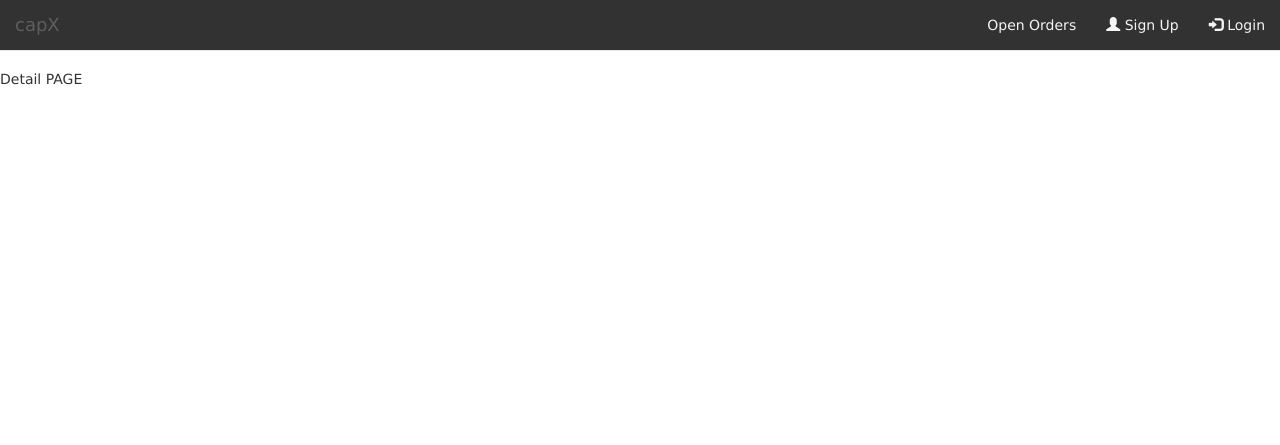
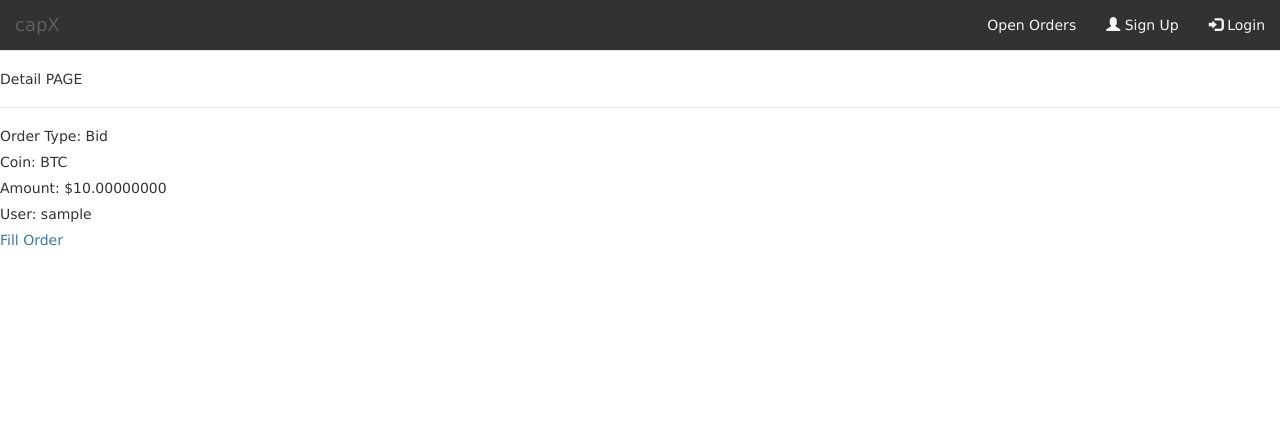
Before and after one commit to anami-sf/capX, a Django app: page /orders/1/ in a window 1280 px wide. Shown: the top 445 px of the page. Run offline with Django 3.2, Linux system fonts and the light colour scheme; tables that the repository leaves empty hold one stand-in row (values such as "Sample post"); some libraries are stand-ins or nearby versions.

Commit message:
Configure order_detail.html

```diff
--- a/main_app/templates/main_app/order_detail.html
+++ b/main_app/templates/main_app/order_detail.html
@@ -2,7 +2,13 @@
 {% block content %}
 
 Detail PAGE
+<hr>
 
+<p>Order Type: {{order.order_type}}</p>
+<p>Coin: {{order.coin_type}}</p>
+<p>Amount: ${{order.amount}}</p>
+<p>User: {{order.user}}</p>
+<a href="{% url 'order_detail' order.id%}">Fill Order</a>
 
 
 {% endblock %}
```
